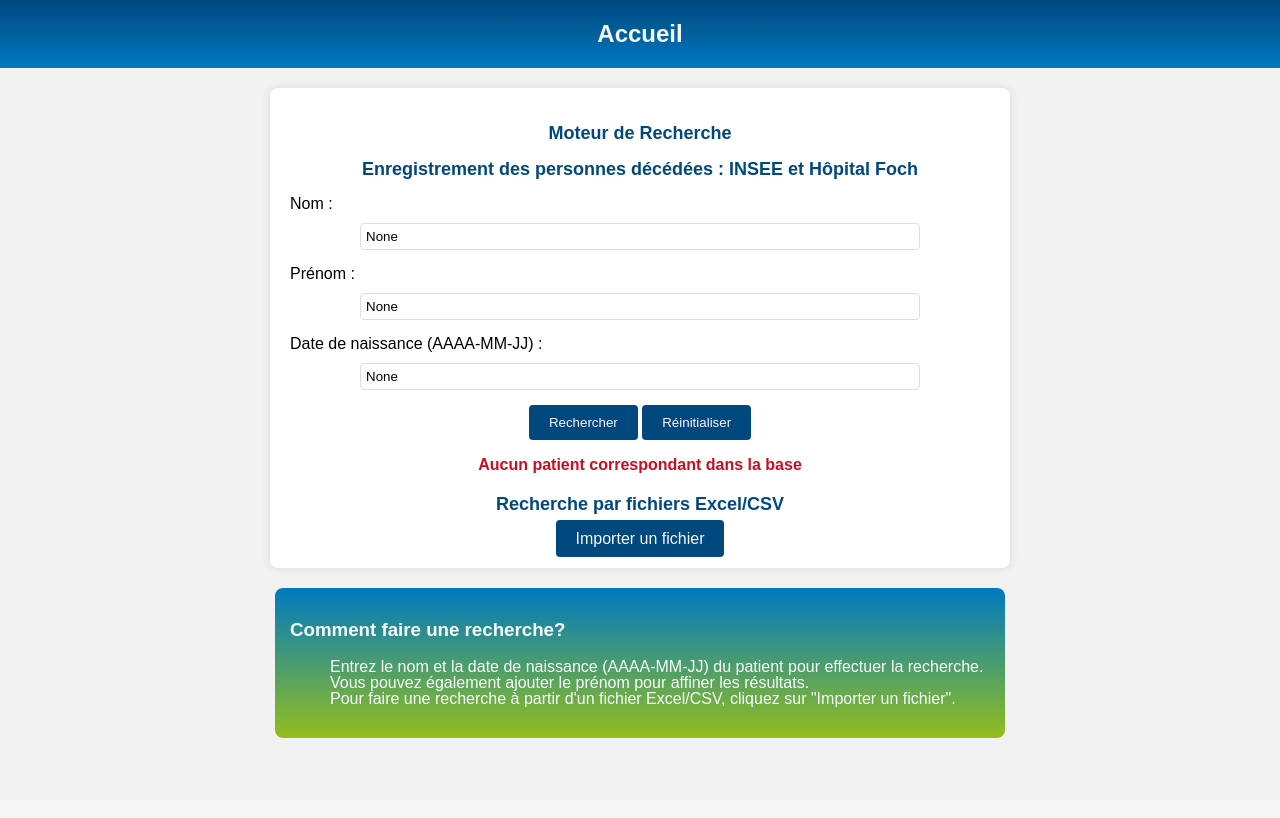
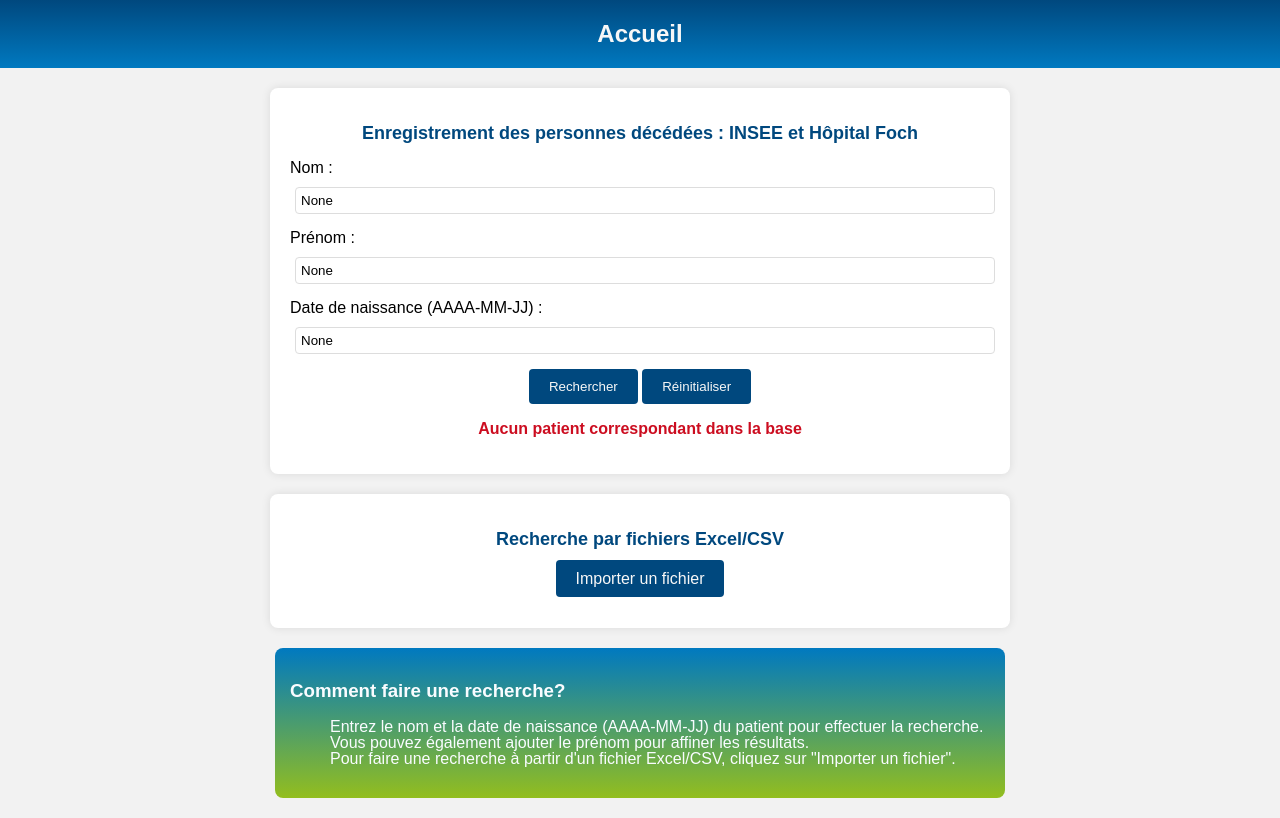
Before and after one commit to drci-foch/death_warehouse, a Django app: page / in a window 1280 px wide. Before the commit the page ends 738 px from the top, so only its background shows below. Run offline with Django 4.2, Linux system fonts and the light colour scheme; some web fonts are replaced.

Commit message:
truc de ouf

```diff
--- a/death_warehouse_webapp/templates/death_warehouse_app/home.html
+++ b/death_warehouse_webapp/templates/death_warehouse_app/home.html
@@ -1,6 +1,7 @@
 {% load static %}
 <!DOCTYPE html>
-<html>
+<html lang="fr">
+
 <head>
     <meta charset="UTF-8">
     <meta name="viewport" content="width=device-width, initial-scale=1.0">
@@ -15,43 +16,53 @@
             padding: 0;
             background-color: #F2F2F2;
         }
+
         .banner {
             background: linear-gradient(to bottom, #00487E, #0079C0);
             color: #F7F7F7;
             padding: 20px 0;
         }
+
         .banner h1 {
             margin: 0;
             padding: 0;
             font-size: 24px;
         }
+
         .search-container {
             background-color: #FFFFFF;
             padding: 20px;
             border-radius: 8px;
             box-shadow: 0 0 10px rgba(0, 0, 0, 0.1);
             max-width: 700px;
-            margin: 20px auto; /* Vous avez défini "margin" deux fois, donc nous l'avons corrigé. */
-            text-align: center; /* Aligner le contenu au centre */
+            margin: 20px auto;
+            /* Vous avez défini "margin" deux fois, donc nous l'avons corrigé. */
+            text-align: center;
+            /* Aligner le contenu au centre */
         }
+
         h2 {
             color: #00487E;
             font-size: 18px;
         }
+
         .input-group {
             margin: 10px 0;
         }
+
         .input-group label {
             display: block;
             text-align: left;
             margin-bottom: 5px;
         }
+
         .input-group input {
-            width: 80%;
+            width: 100%;
             padding: 5px;
             border: 1px solid #DDD;
             border-radius: 4px;
         }
+
         .button {
             background-color: #00487E;
             color: #F7F7F7;
@@ -61,6 +72,7 @@
             text-decoration: none;
             cursor: pointer;
         }
+
         /* Même format pour les deux boutons */
         .button-secondary {
             background-color: #00487E;
@@ -70,38 +82,52 @@
             border-radius: 4px;
             text-decoration: none;
             cursor: pointer;
+            font-weight: normal;
+            /* Retire le style en gras */
         }
+
         /* Style pour le message "Aucun patient correspondant" */
         .no-patient-message {
-            display: block ; /* Masquer initialement le message */
+            display: block;
+            /* Masquer initialement le message */
             color: #CC0D20;
             font-weight: bold;
         }
+
+        .white-background {
+            /* Nouveau bloc blanc */
+            background-color: #FFFFFF;
+            padding: 20px;
+            border-radius: 8px;
+            box-shadow: 0 0 10px rgba(0, 0, 0, 0.1);
+            max-width: 700px;
+            margin: 20px auto;
+        }
     </style>
 </head>
+
 <body>
     <div class="banner">
         <h1>Accueil</h1>
     </div>
     <div class="search-container">
-        <i class="fi-tr-circle-book-open"></i>
-        <h2>Moteur de Recherche</h2>
         <h2>Enregistrement des personnes décédées : INSEE et Hôpital Foch</h2>
-
-
         <form method="post" action="{% url 'home' %}" id="search-form">
             {% csrf_token %}
             <div class="input-group">
                 <label for="{{ form.nom.id_for_label }}">Nom :</label>
-                <input type="text" name="{{ form.nom.name }}" id="{{ form.nom.id_for_label }}" value="{{ form.nom.value }}">
+                <input type="text" name="{{ form.nom.name }}" id="{{ form.nom.id_for_label }}"
+                    value="{{ form.nom.value }}">
             </div>
             <div class="input-group">
                 <label for="{{ form.prenom.id_for_label }}">Prénom :</label>
-                <input type="text" name="{{ form.prenom.name }}" id="{{ form.prenom.id_for_label }}" value="{{ form.prenom.value }}">
+                <input type="text" name="{{ form.prenom.name }}" id="{{ form.prenom.id_for_label }}"
+                    value="{{ form.prenom.value }}">
             </div>
             <div class="input-group">
                 <label for="{{ form.date_naiss.id_for_label }}">Date de naissance (AAAA-MM-JJ) :</label>
-                <input type="text" name="{{ form.date_naiss.name }}" id="{{ form.date_naiss.id_for_label }}" value="{{ form.date_naiss.value }}">
+                <input type="text" name="{{ form.date_naiss.name }}" id="{{ form.date_naiss.id_for_label }}"
+                    value="{{ form.date_naiss.value }}">
             </div>
             <button type="submit" class="button">Rechercher</button>
             <button type="button" class="button" id="reset-button">Réinitialiser</button>
@@ -124,19 +150,22 @@
         Date de décès : {{ patient.date_deces }}
         {% endfor %}
         {% else %}
+
         <!-- Message "Aucun patient correspondant" -->
         <p class="no-patient-message" id="no-patient-message">Aucun patient correspondant dans la base</p>
         {% endif %}
+    </div>
 
-
+    <div class="white-background"> <!-- Nouveau bloc blanc -->
+        <h2>Recherche par fichiers Excel/CSV</h2>
         <div style="margin-bottom: 20px;"></div>
 
-        <h2>Recherche par fichiers Excel/CSV</h2>
         <a href="{% url 'import_file' %}" class="button-secondary">Importer un fichier</a>
+        <div style="margin-bottom: 20px;"></div>
+
     </div>
-
-
-    <div class="search-info" style="background: linear-gradient(to bottom, #0079C0, #93BE1E); color: #F9FCFF; padding: 15px; border-radius: 8px; margin: 20px auto; max-width: 700px; text-align: left; line-height: 1;">
+    <div class="search-info"
+        style="background: linear-gradient(to bottom, #0079C0, #93BE1E); color: #F9FCFF; padding: 15px; border-radius: 8px; margin: 20px auto; max-width: 700px; text-align: left; line-height: 1;">
         <div class="info-block">
             <h3>Comment faire une recherche?</h3>
             <ul>
@@ -146,11 +175,6 @@
             </ul>
         </div>
     </div>
+</body>
 
-
-
-            </ul>
-        </div>
-    </div>
-</body>
 </html>
```
Also changed, not shown: death_warehouse_webapp/templates/death_warehouse_app/import_error.html (+25 -1 lines), death_warehouse_webapp/templates/death_warehouse_app/import_file.html (+10 -8 lines), death_warehouse_webapp/templates/death_warehouse_app/verification_results.html (+24 -3 lines). Lines whose indentation alone changed are shown as unchanged.
